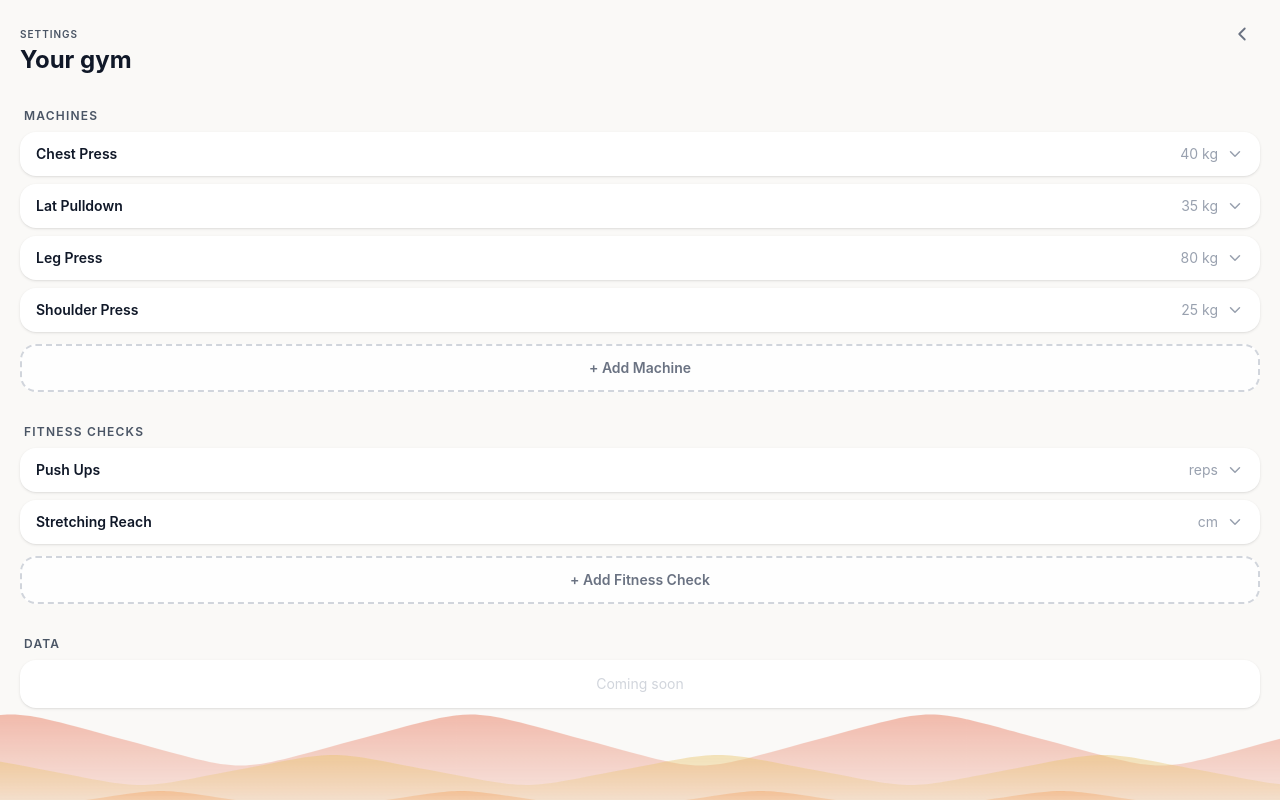
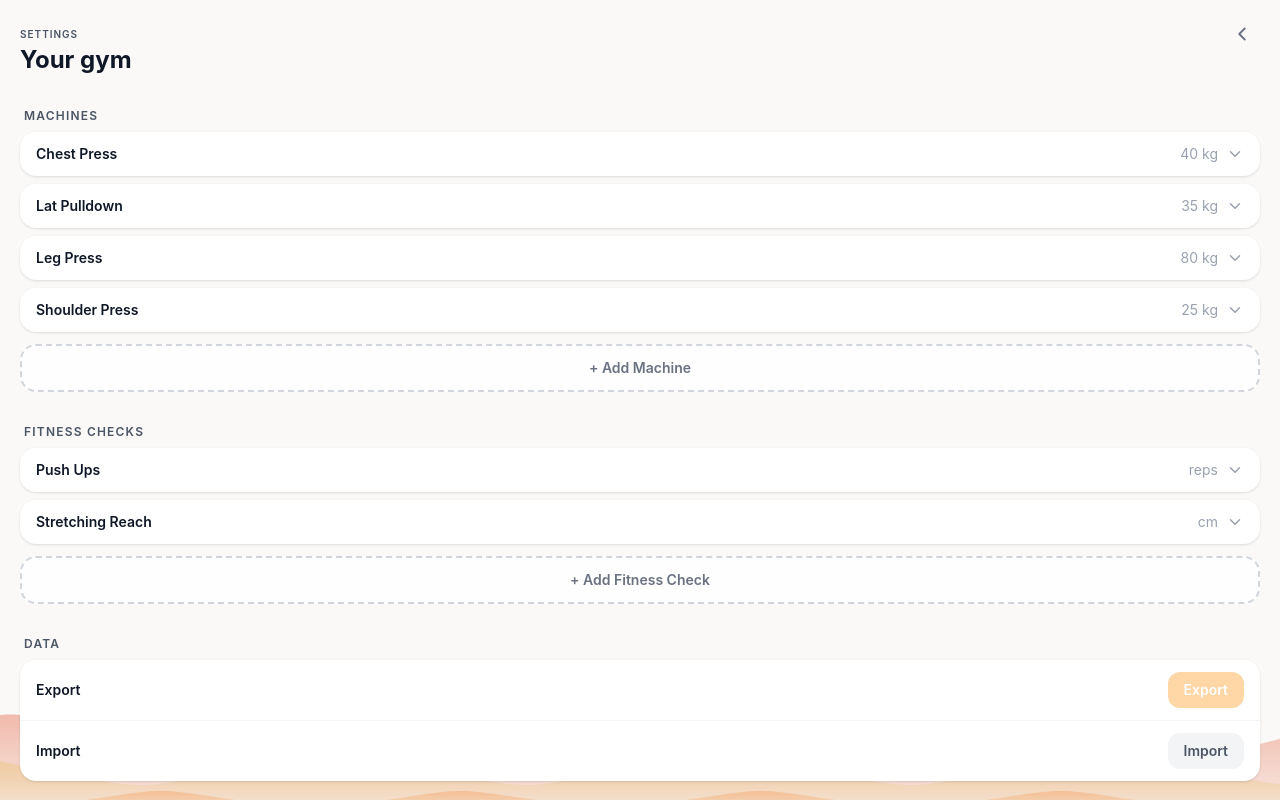
Before and after one commit to JulianBvW/GymDeck, a Vue app: page /settings in a window 1280 px wide. Built offline with nearby package versions, Linux system fonts and the light colour scheme.

Commit message:
feat: phase 6 part 3

```diff
--- a/src/stores/ui.ts
+++ b/src/stores/ui.ts
@@ -13,9 +13,10 @@ export const useUIStore = defineStore('ui', () => {
   // Persisted: daily palette selection
   const dailyPaletteIndex = useLocalStorage<number>('gymdeck-palette-index', 0)
   const dailyPaletteDate = useLocalStorage<string>('gymdeck-palette-date', '')
+  const lastExportDate = useLocalStorage<string>('gymdeck-last-export', '')
 
   // Not persisted: navigation transition direction
   const transitionDirection = ref<TransitionDirection>('right')
 
-  return { dailyPaletteIndex, dailyPaletteDate, transitionDirection }
+  return { dailyPaletteIndex, dailyPaletteDate, lastExportDate, transitionDirection }
 })
--- a/src/views/SettingsView.vue
+++ b/src/views/SettingsView.vue
@@ -7,9 +7,13 @@ import MachineEditor from '@/components/MachineEditor.vue'
 import FitnessCheckEditor from '@/components/FitnessCheckEditor.vue'
 import { useUIStore } from '@/stores/ui'
 import { useMachinesStore } from '@/stores/machines'
+import type { Machine } from '@/stores/machines'
 import { useSessionsStore } from '@/stores/sessions'
+import type { Session } from '@/stores/sessions'
 import { useFitnessStore } from '@/stores/fitness'
+import type { FitnessCheck, FitnessMeasurement } from '@/stores/fitness'
 import { useDailyPalette } from '@/composables/useDailyPalette'
+import { toDateString } from '@/utils/date'
 
 const router = useRouter()
 const uiStore = useUIStore()
@@ -45,6 +49,91 @@ function addMachine() {
 function addCheck() {
   const id = fitnessStore.addCheck({ name: 'New Check', unit: 'reps', stepSize: 1, min: 0, max: 100 })
   newlyAddedCheckId.value = id
+}
+
+// --- Data export / import ---
+
+interface ImportPayload {
+  machines: Machine[]
+  sessions: Session[]
+  fitnessChecks: FitnessCheck[]
+  fitnessMeasurements: FitnessMeasurement[]
+}
+
+function isValidImport(obj: unknown): obj is ImportPayload {
+  if (typeof obj !== 'object' || obj === null) return false
+  const o = obj as Record<string, unknown>
+  return (
+    Array.isArray(o['machines']) &&
+    Array.isArray(o['sessions']) &&
+    Array.isArray(o['fitnessChecks']) &&
+    Array.isArray(o['fitnessMeasurements'])
+  )
+}
+
+const fileInput = ref<HTMLInputElement | null>(null)
+const importPayload = ref<ImportPayload | null>(null)
+const confirmingImport = ref(false)
+const importError = ref<string | null>(null)
+
+function formatExportDate(date: string): string {
+  return date.slice(8, 10) + '.' + date.slice(5, 7) + '.' + date.slice(0, 4)
+}
+
+function exportData() {
+  const payload = {
+    machines: machinesStore.machines,
+    sessions: sessionsStore.sessions,
+    fitnessChecks: fitnessStore.checks,
+    fitnessMeasurements: fitnessStore.measurements,
+  }
+  const blob = new Blob([JSON.stringify(payload, null, 2)], { type: 'application/json' })
+  const url = URL.createObjectURL(blob)
+  const a = document.createElement('a')
+  a.href = url
+  a.download = `gymdeck-backup-${toDateString(new Date())}.json`
+  a.click()
+  URL.revokeObjectURL(url)
+  uiStore.lastExportDate = toDateString(new Date())
+}
+
+function onFileSelected(e: Event) {
+  const input = e.target as HTMLInputElement
+  const file = input.files?.[0]
+  if (!file) return
+  const reader = new FileReader()
+  reader.onload = (ev) => {
+    try {
+      const parsed: unknown = JSON.parse(ev.target?.result as string)
+      if (!isValidImport(parsed)) {
+        importError.value = 'Invalid backup file — missing required data.'
+        return
+      }
+      importPayload.value = parsed
+      confirmingImport.value = true
+      importError.value = null
+    } catch {
+      importError.value = 'Could not read file — make sure it is a valid GymDeck backup.'
+    }
+  }
+  reader.readAsText(file)
+  input.value = ''
+}
+
+function confirmImport() {
+  if (!importPayload.value) return
+  machinesStore.machines = importPayload.value.machines
+  sessionsStore.sessions = importPayload.value.sessions
+  fitnessStore.checks = importPayload.value.fitnessChecks
+  fitnessStore.measurements = importPayload.value.fitnessMeasurements
+  importPayload.value = null
+  confirmingImport.value = false
+}
+
+function cancelImport() {
+  importPayload.value = null
+  confirmingImport.value = false
+  importError.value = null
 }
 </script>
 
@@ -110,12 +199,67 @@ function addCheck() {
         </button>
       </div>
 
-      <!-- Data (Part 3) -->
+      <!-- Data -->
       <div>
         <p class="text-xs font-semibold tracking-widest text-gray-600 uppercase mb-2 px-1">Data</p>
-        <div class="h-12 flex items-center justify-center text-sm text-gray-300 bg-white rounded-2xl shadow-sm">
-          Coming soon
+        <div class="bg-white rounded-2xl shadow-sm overflow-hidden">
+          <!-- Export row -->
+          <div class="flex items-center justify-between px-4 py-3">
+            <div class="flex flex-col gap-0.5">
+              <span class="text-sm font-semibold text-gray-900">Export</span>
+              <span v-if="uiStore.lastExportDate" class="text-xs text-gray-400">
+                Last: {{ formatExportDate(uiStore.lastExportDate) }}
+              </span>
+            </div>
+            <button
+              class="px-4 py-2 rounded-xl text-sm font-semibold text-white touch-manipulation"
+              :style="{ backgroundColor: palette.accent }"
+              @click="exportData"
+            >
+              Export
+            </button>
+          </div>
+
+          <!-- Import row -->
+          <div class="border-t border-gray-100 px-4 py-3">
+            <div v-if="!confirmingImport" class="flex items-center justify-between">
+              <span class="text-sm font-semibold text-gray-900">Import</span>
+              <button
+                class="px-4 py-2 rounded-xl text-sm font-semibold bg-gray-100 text-gray-600 touch-manipulation"
+                @click="fileInput?.click()"
+              >
+                Import
+              </button>
+            </div>
+            <div v-else class="flex flex-col gap-2">
+              <p class="text-sm text-gray-600">This will overwrite all data.</p>
+              <div class="flex gap-2">
+                <button
+                  class="flex-1 py-2 rounded-xl text-sm font-semibold bg-gray-100 text-gray-600 touch-manipulation"
+                  @click="cancelImport"
+                >
+                  Cancel
+                </button>
+                <button
+                  class="flex-1 py-2 rounded-xl text-sm font-semibold text-white touch-manipulation"
+                  style="background-color: #ef4444"
+                  @click="confirmImport"
+                >
+                  Confirm
+                </button>
+              </div>
+            </div>
+            <p v-if="importError" class="mt-2 text-xs text-red-500">{{ importError }}</p>
+          </div>
         </div>
+
+        <input
+          ref="fileInput"
+          type="file"
+          accept=".json"
+          class="hidden"
+          @change="onFileSelected"
+        />
       </div>
     </div>
   </div>
```
